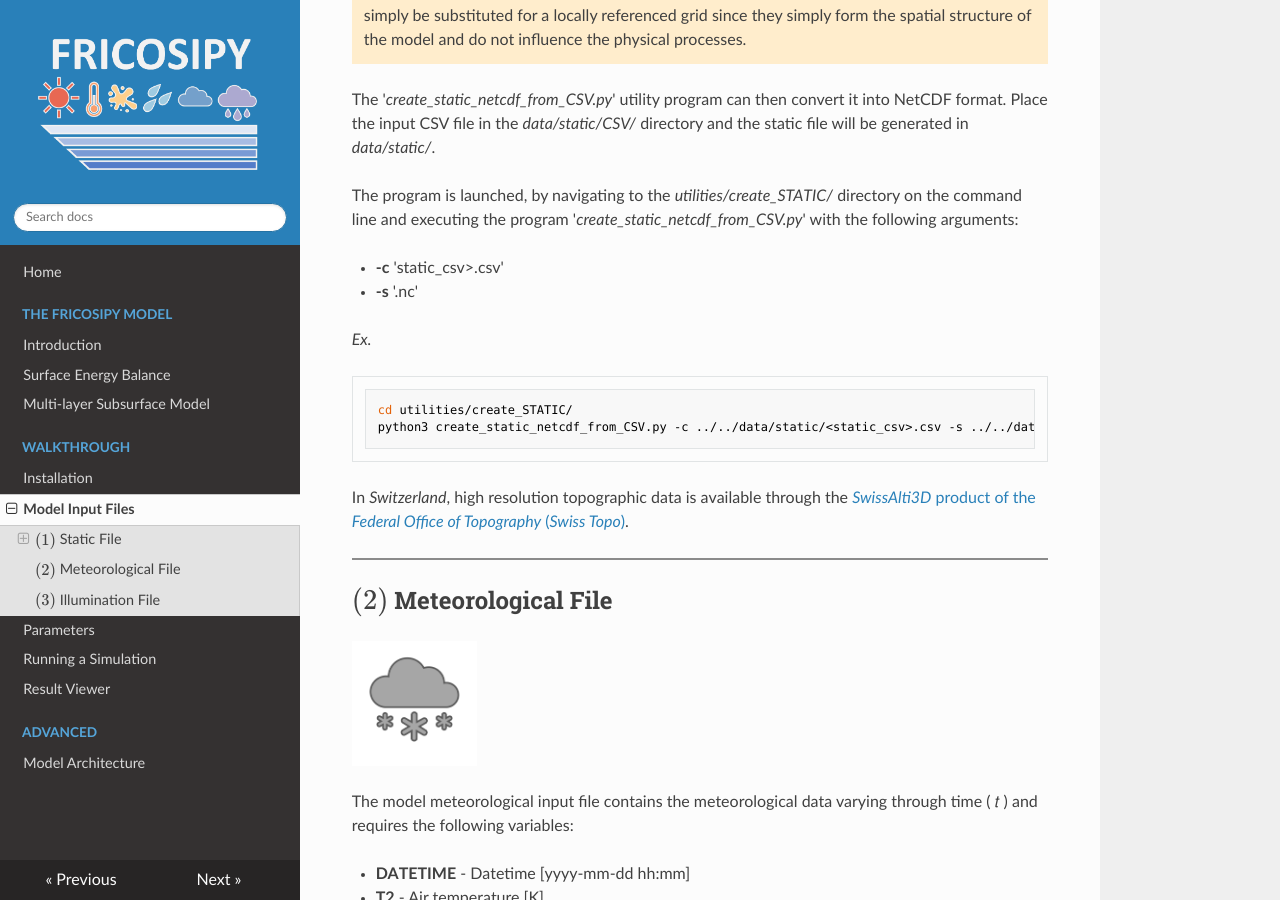
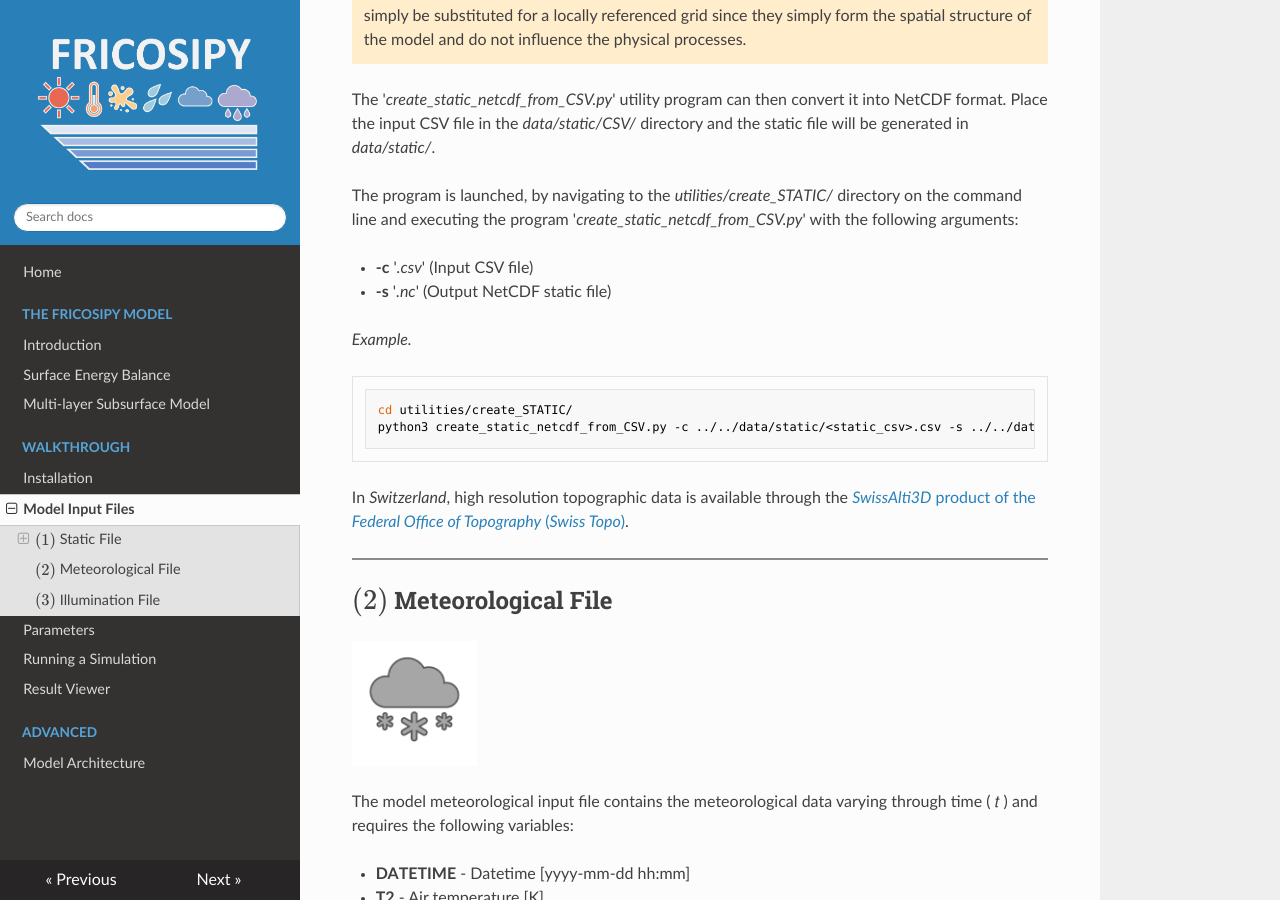
Before and after one commit to MarcusGastaldello/FRICOSIPY, an MkDocs documentation site: the page built from docs/model_input_files.md, in a window 1280 px wide and 900 px high, scrolled down 1462 px. Built offline with MkDocs 1.6.1, drawn with Linux system fonts in a browser that asks for light colours; nearby versions of some CDN libraries.

Commit message:
Update model_input_files.md

````diff
--- a/docs/model_input_files.md
+++ b/docs/model_input_files.md
@@ -58,10 +58,10 @@ The '*create_static_netcdf_from_CSV.py*' utility program can then convert it int
 
 The program is launched, by navigating to the *utilities/create_STATIC/* directory on the command line and executing the program '*create_static_netcdf_from_CSV.py*' with the following arguments:
 
-* **-c**   'static_csv>.csv'
-* **-s**   '<static_netcdf>.nc'
+* **-c**   '*<static_csv>.csv*'    (Input CSV file)
+* **-s**   '*<static_netcdf>.nc*'    (Output NetCDF static file)
 
-*Ex.*
+*Example.*
 
 ```python
 cd utilities/create_STATIC/
````
